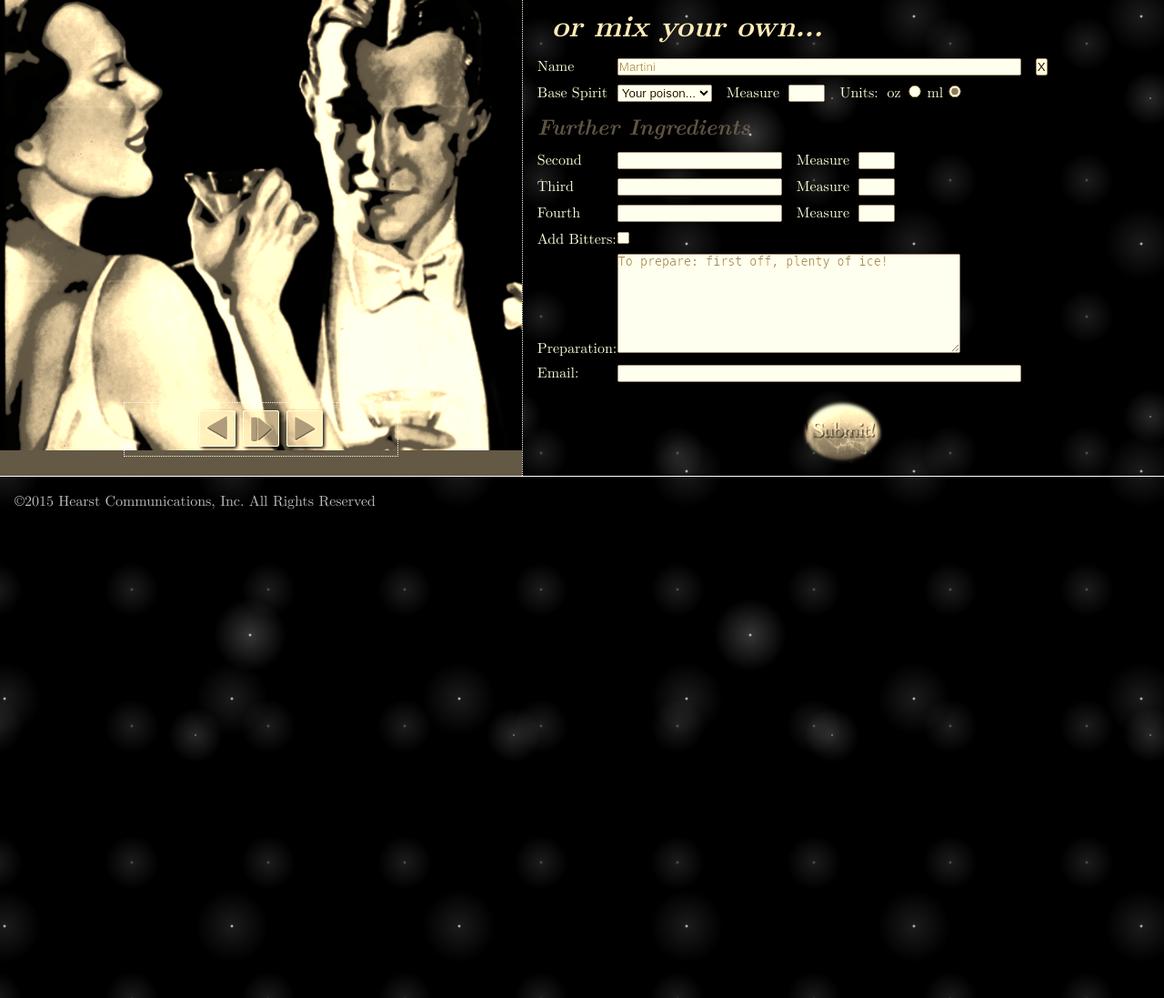
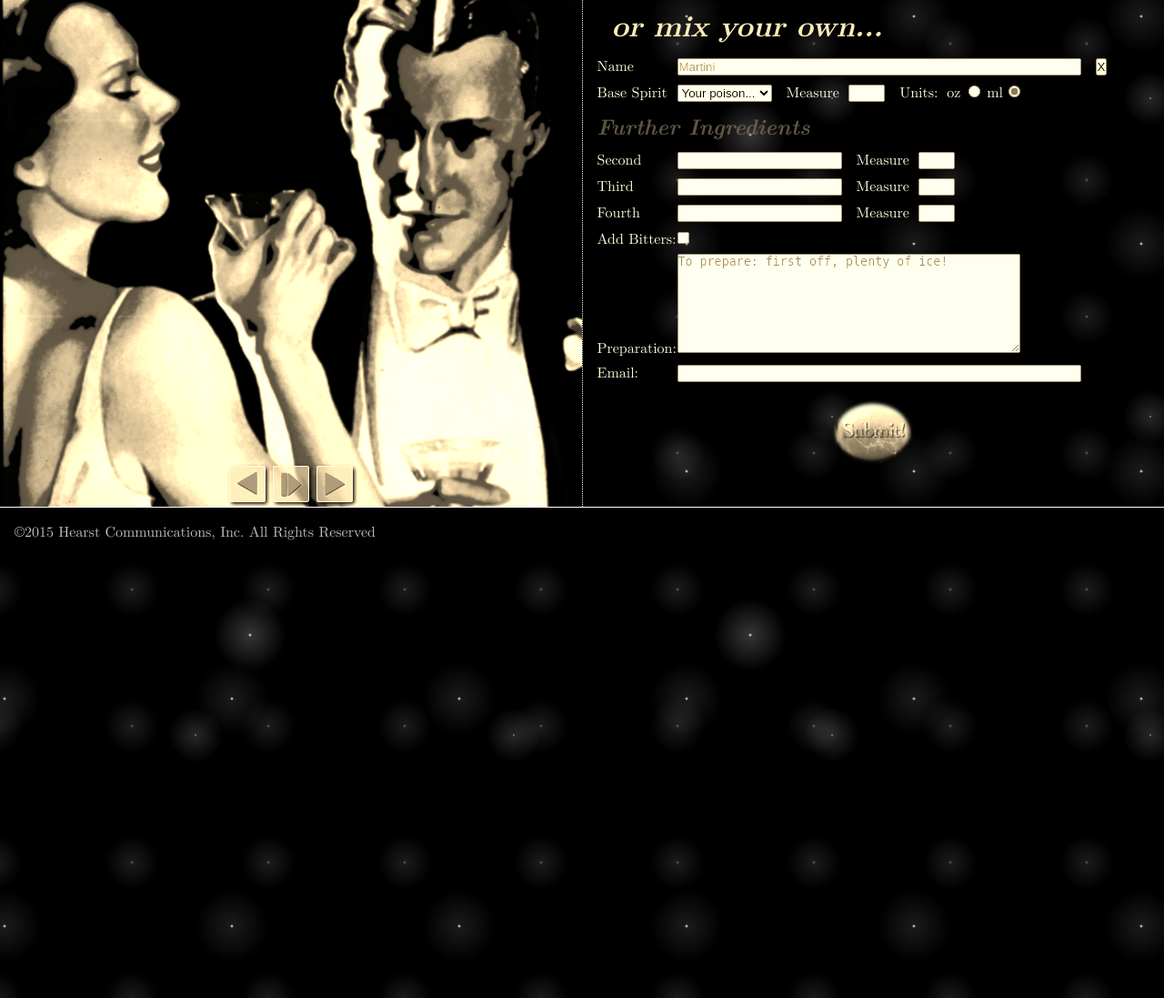
Before and after one commit to knavesmireBoy/cocktail, a PHP site: page / in a window 1280 px wide. Shown: the part 127-1224 px from the top of the page at 91% size. Run offline with PHP 8.4, Linux system fonts and the light colour scheme.

Commit message:
fix height on fc

```diff
--- a/css/home.css
+++ b/css/home.css
@@ -133,13 +133,7 @@ legend em {
 	overflow: hidden;
 	/*background: url("../img/wallpaper.jpg"); */
 }
-.footer {
-	width: 100%;
-	border-top: 1px solid white;
-	clear: both;
-	padding-top: 1em;
-	z-index: 1;
-}
+
 i, cite, b, .footer, .footer a {
 	color: #c0c0c0;
 }
@@ -203,6 +197,7 @@ form>ul:last-of-type li {
 #dash {
 	margin-right: 1em
 }
+
 .show #chaps>div {
 	margin: 0 9em 0 0;
 }
@@ -214,6 +209,7 @@ form>ul:last-of-type li {
 	position: relative;
 	overflow: hidden;
     width: 100%;
+    box-sizing: border-box;
 }
 #chaps>*:hover {
 	filter: none;
@@ -221,11 +217,12 @@ form>ul:last-of-type li {
 #chaps>* {
 	filter: sepia();
 	border-width: 0;
-	box-sizing: border-box;
+    flex: 1 1 0;
 }
 #chaps img {
 	display: block;
-    width: 100%;
+    height: 100%;
+    object-fit: cover;
 }
 #chaps div, #chaps form {
 	position: relative;
@@ -268,7 +265,6 @@ form>ul:last-of-type li {
 	opacity: 0;
 	filter: alpha(opacity=0);
 	min-width: 300px;
-	border: dotted 1px white;
 }
 #controls button {
 	width: 3em;
```
